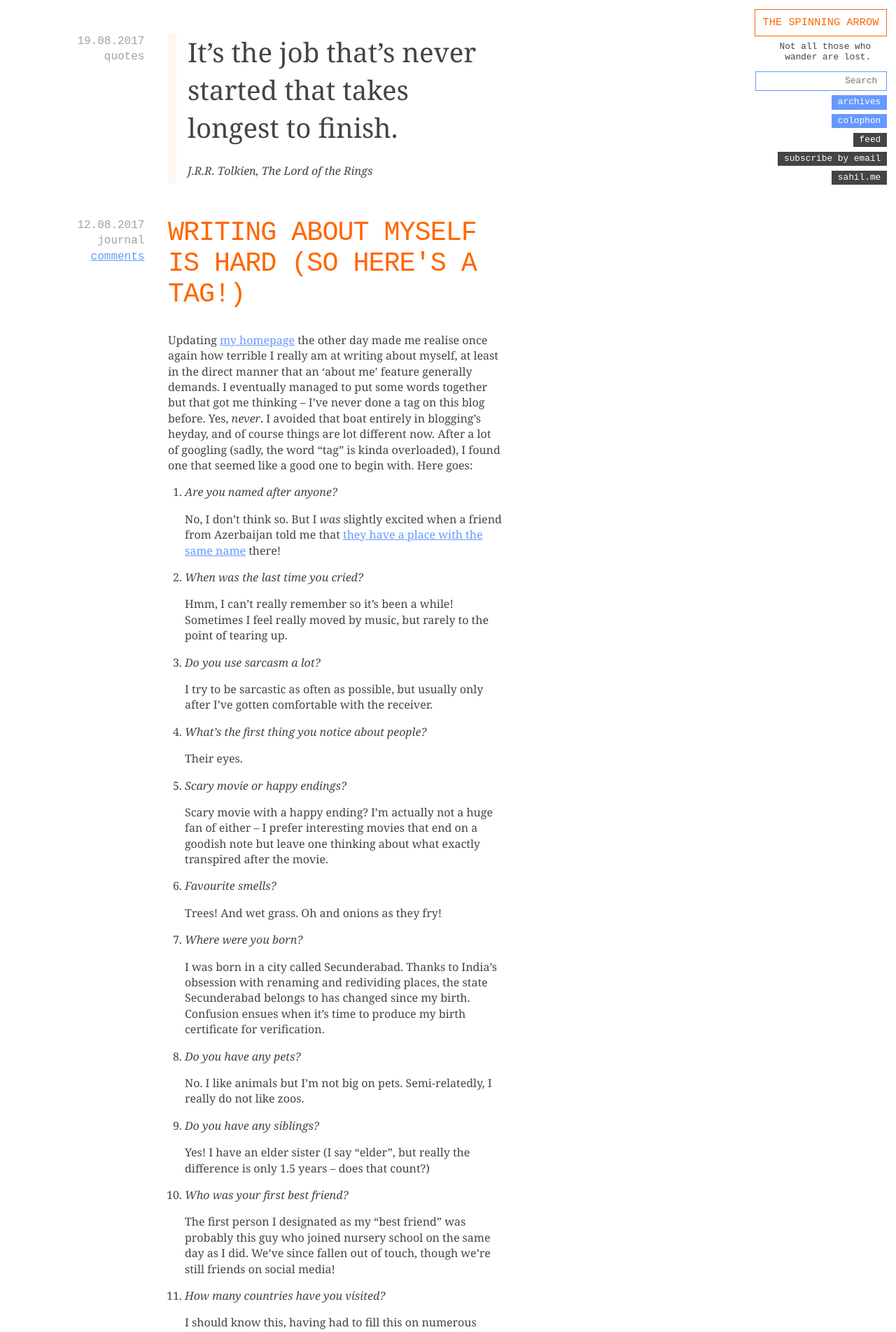
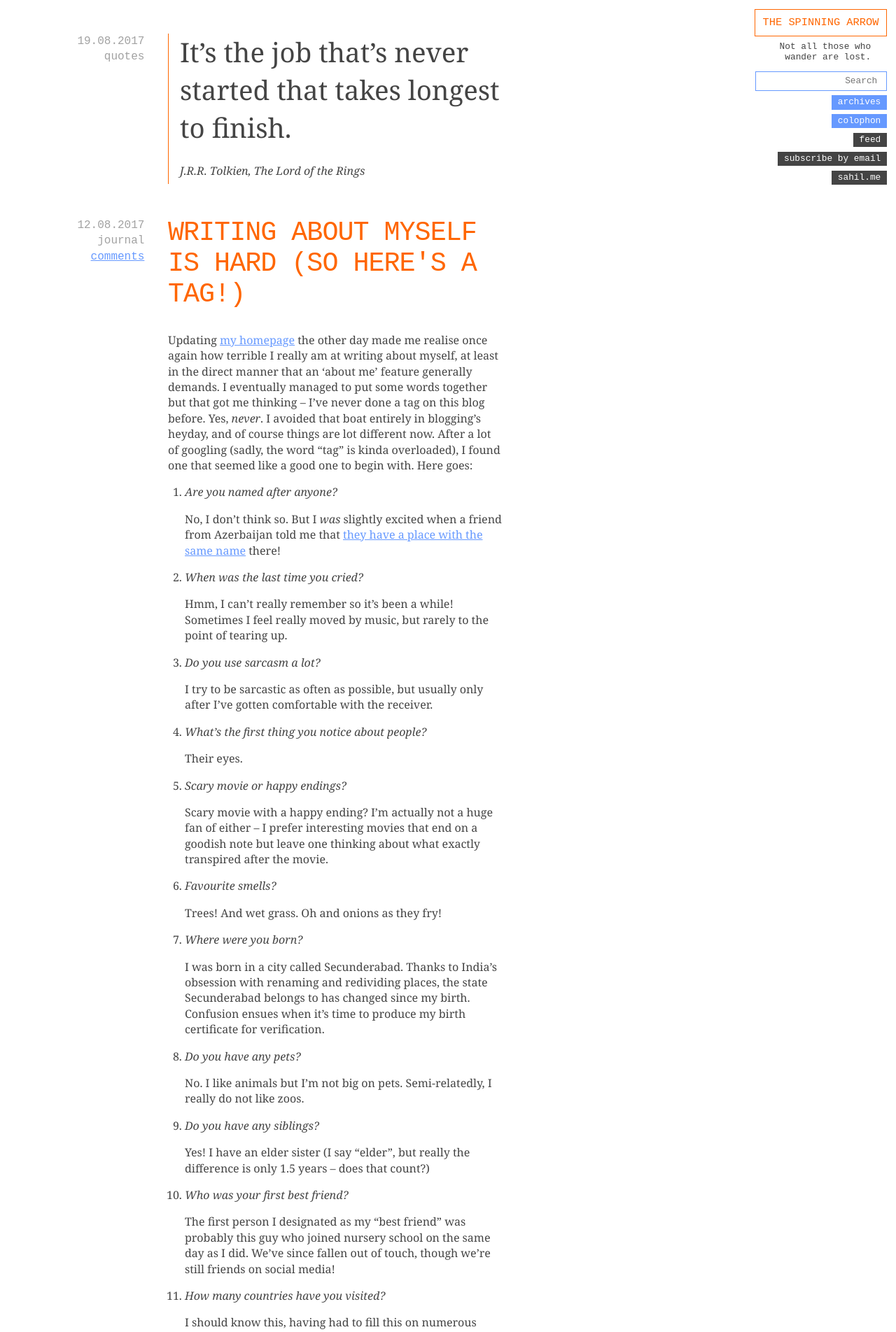
Before and after one commit to spinningarrow/blog.sahil.me, a Jekyll site: the page built from index.html, in a window 1280 px wide. Shown: the top 1904 px of the page at 70% size. Built offline with Jekyll 4.4.1, drawn with Linux system fonts in a browser that asks for light colours; comment, search, counter and statistics services are not loaded.

Commit message:
Update blockquote style

```diff
--- a/assets/css/main.scss
+++ b/assets/css/main.scss
@@ -252,7 +252,7 @@ img {
 }
 
 .post-quote blockquote {
-	border-left: 0.8rem solid rgba($accent-color, 0.05);
+	border-left: 1px solid $accent-color;
 	font-size: 2.4rem;
 	margin: 0;
 	padding-left: 1rem;
```
